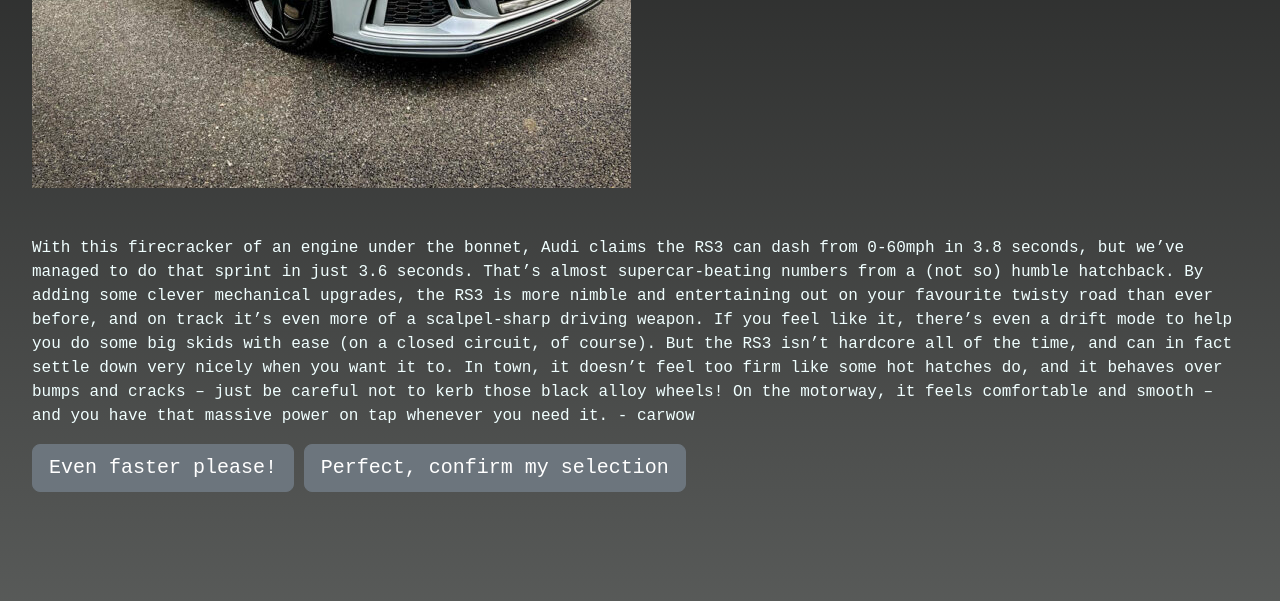
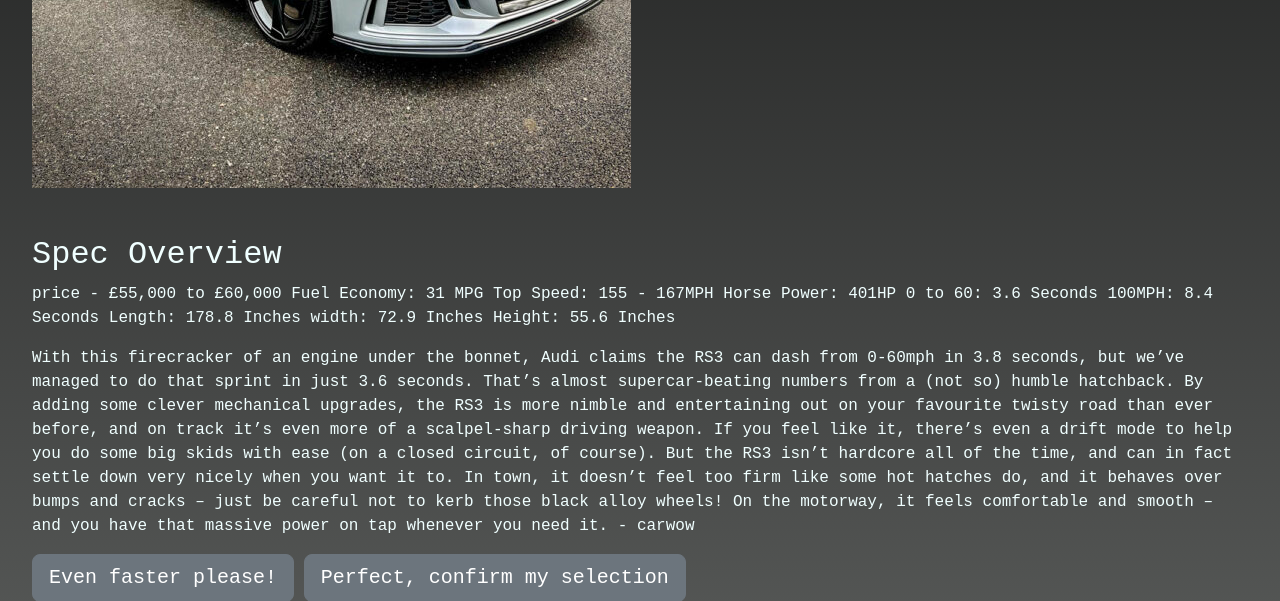
Before and after one commit to CaptainCavalier/SKYFinalProject, a Flask app: page /rs3 in a window 1280 px wide. Shown: the part 747-1348 px from the top of the page. Run offline with Flask 2, Linux system fonts and the light colour scheme.

Commit message:
james updated

```diff
--- a/application/forms.py
+++ b/application/forms.py
@@ -2,7 +2,7 @@ from wtforms import StringField, SubmitField
 from flask_wtf import FlaskForm
 
 
- # inheritance
+# inheritance
 # BasicForm inherits from FlaskForm
 # BasicForm is now a kind of FlaskForm
 class BasicForm(FlaskForm):
@@ -13,6 +13,7 @@ class BasicForm(FlaskForm):
     email = StringField('Email Address')
     submit = SubmitField('Create Membership')
 
+
 class VehicleForm(FlaskForm):
     car_type = StringField('What type of car are you looking for?')
     submit = SubmitField('Find me a car')
--- a/application/templates/rs3.html
+++ b/application/templates/rs3.html
@@ -13,6 +13,11 @@
 <img src="{{ url_for('static', filename='images/rs3.png') }}" />
 
 <br><br><br>
+
+<h2> Spec Overview</h2>
+<p> price - £55,000 to £60,000 Fuel Economy: 31 MPG Top Speed: 155 - 167MPH Horse Power: 401HP 0 to 60: 3.6 Seconds
+        100MPH: 8.4 Seconds Length: 178.8 Inches width: 72.9 Inches Height: 55.6 Inches </p>
+
 <p>With this firecracker of an engine under the bonnet, Audi claims the RS3 can dash from 0-60mph in 3.8 seconds,
   but we’ve managed to do that sprint in just 3.6 seconds. That’s almost supercar-beating numbers from a (not so) humble hatchback.
   By adding some clever mechanical upgrades, the RS3 is more nimble and entertaining out on your favourite twisty
--- a/application/templates/rs6.html
+++ b/application/templates/rs6.html
@@ -7,6 +7,7 @@
 
 <h1>Audi RS6</h1>
 <br><br><br>
+
 <p>We think your perfect match is the RS3. If you want to fine tune, use the buttons below. </p>
 
 
@@ -19,6 +20,11 @@
 <img src="{{ url_for('static', filename='images/rs6.png') }}" />
 
 <br><br><br>
+
+ <h2> Spec Overview</h2>
+<p> price - £119,000 to £126,000 Fuel Economy: 22 MPG Top Speed: 155 - 167MPH Horse Power: 591HP 0 to 60: 3.1 Seconds
+        100MPH: 7.8 Seconds Length: 196.8 Inches width: 76.8 Inches Height: 58.6 Inches </p>
+
 <p>WWith a 4.0-litre V8 twin-turbo TFSI engine with quattro permanent all-wheel drive and optional dynamic packages,
 you can accelerate from 0 to 62 mph in just 3.6 seconds.
 The suspension of the Audi RS 6 Avant lets you pull out all the stops. The various driving modes allow
--- a/application/templates/showroom.html
+++ b/application/templates/showroom.html
@@ -9,7 +9,7 @@
 
 <p>Carmatch Showroom</p>
 
-<p>Lorem ipsum dolor sit amet consectetur adipisicing elit. Cupiditate sint quae harum amet
+<pr>Lorem ipsum dolor sit amet consectetur adipisicing elit. Cupiditate sint quae harum amet
     blanditiis eligendi in et nesciunt nemo natus qui
     maiores autem doloremque, officiis enim voluptatum,
     Lorem ipsum dolor sit amet consectetur adipisicing elit. Cupiditate
```
Also changed, not shown: application/car_loop.py (+7 -7 lines), application/routes.py (+15 -2 lines), app.py (line endings or trailing spaces), application/__init__.py (line endings or trailing spaces), application/data_library.py (line endings or trailing spaces).
